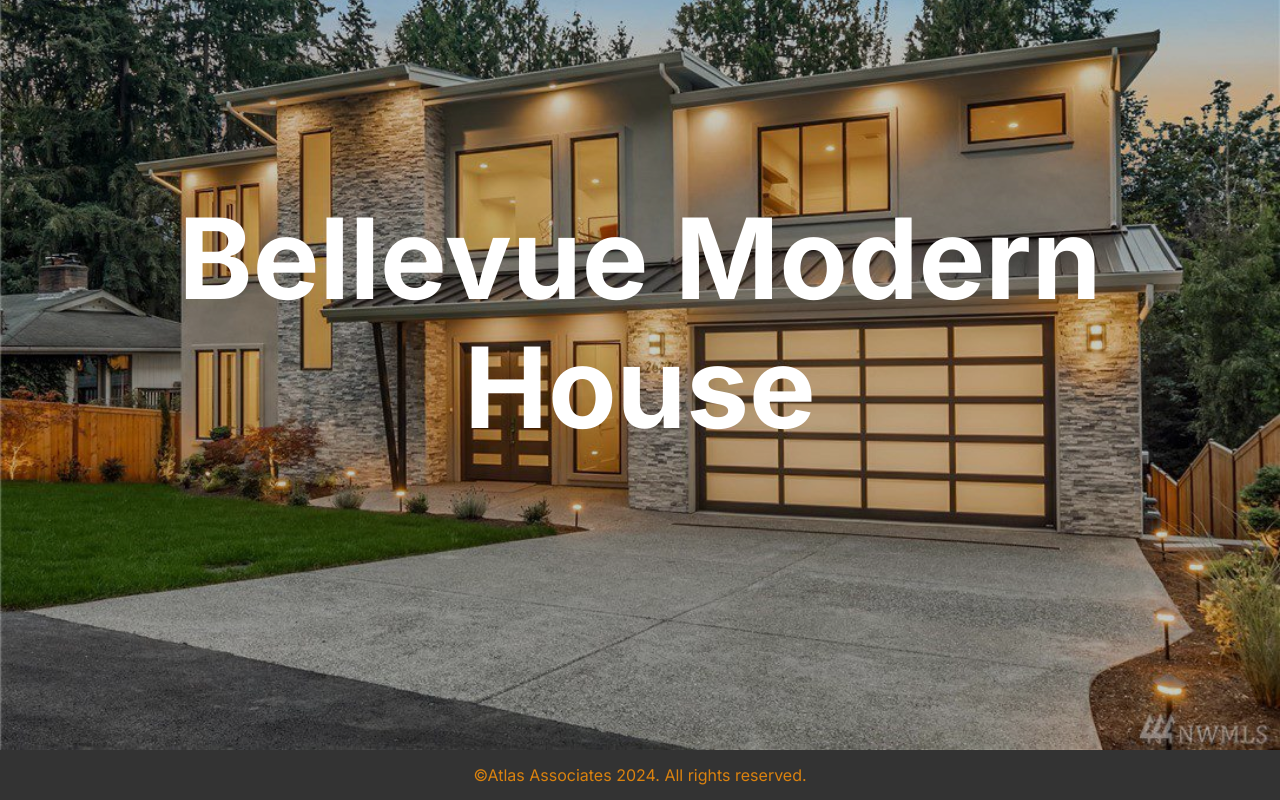
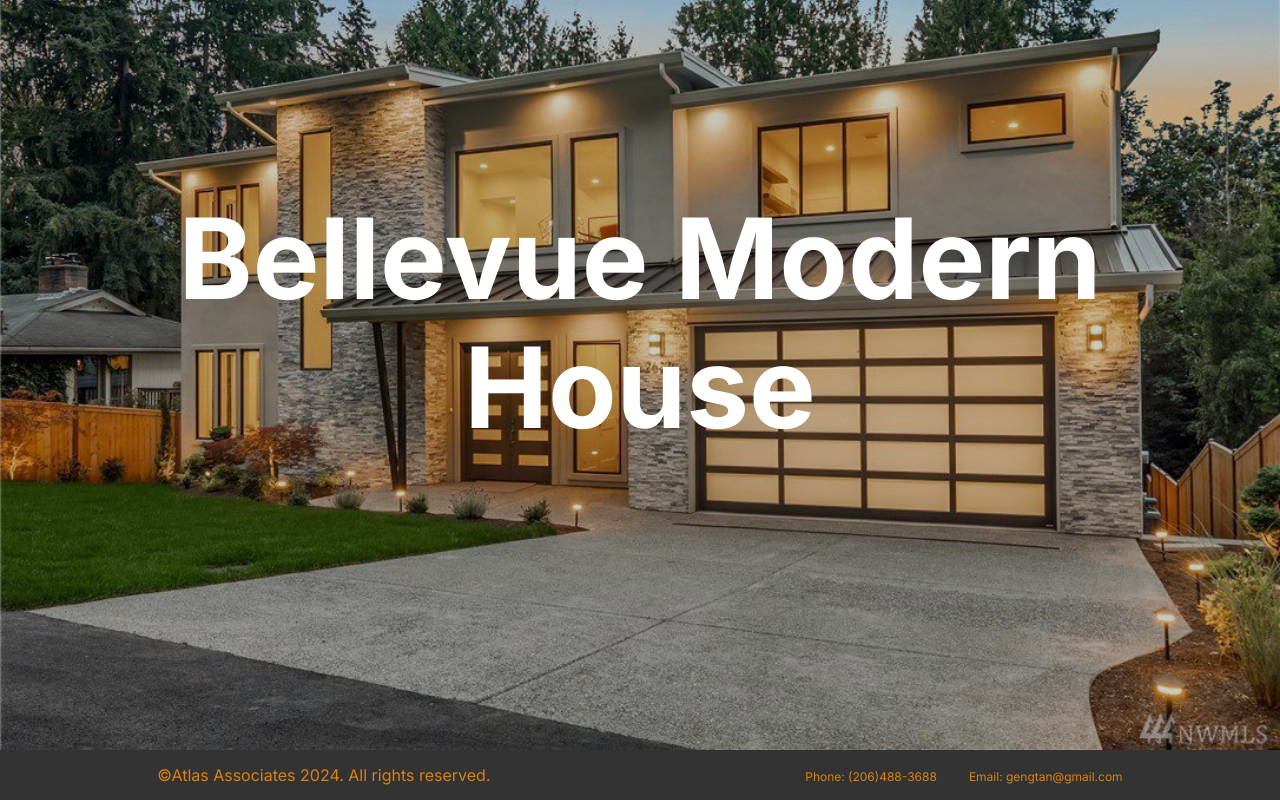
Before and after one commit to alexy-ok/Atlas-Associates, a React (Vite) app in the folder atlas-associates/: page / in a window 1280 px wide. Shown: the part 196-996 px from the top of the page. Built offline with nearby package versions, Linux system fonts and the light colour scheme.

Commit message:
footer updated with contact info

```diff
--- a/atlas-associates/src/components/Footer.jsx
+++ b/atlas-associates/src/components/Footer.jsx
@@ -10,6 +10,10 @@ function Footer() {
         <footer className={styles.footer}>
             <div className={styles.footerContent}>
                 <p>©Atlas Associates 2024. All rights reserved.</p>
+                <div className={styles.right}>
+                    <p>Phone: (206)488-3688</p>
+                    <p>Email: gengtan@gmail.com</p>
+                </div>
             </div>
         </footer>
         </>
--- a/atlas-associates/src/styles/Footer.module.css
+++ b/atlas-associates/src/styles/Footer.module.css
@@ -35,3 +35,21 @@ footer {
 .social-links a:hover {
     text-decoration: underline;
 }
+
+.right{
+    align-items: flex-start;
+    text-align: left;
+    display: flex;
+    flex-direction: row;
+    gap:2rem;
+    font-size: .75rem;
+    padding-top: .75rem;
+}
+.right p{
+    margin: 0;
+    padding-bottom: .5rem;
+}
+
+.right p:last-child{
+    margin: 0;
+}
```
